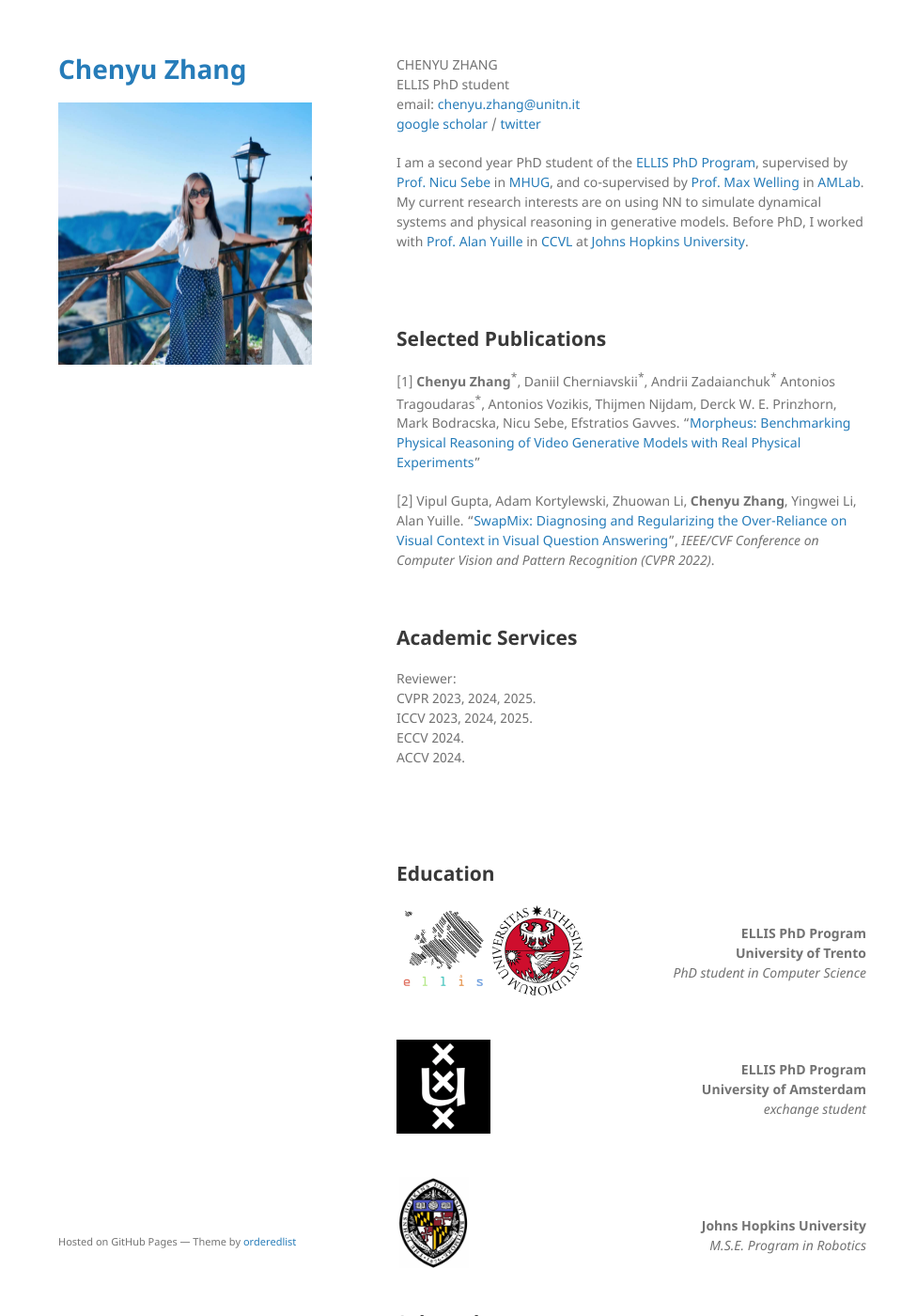
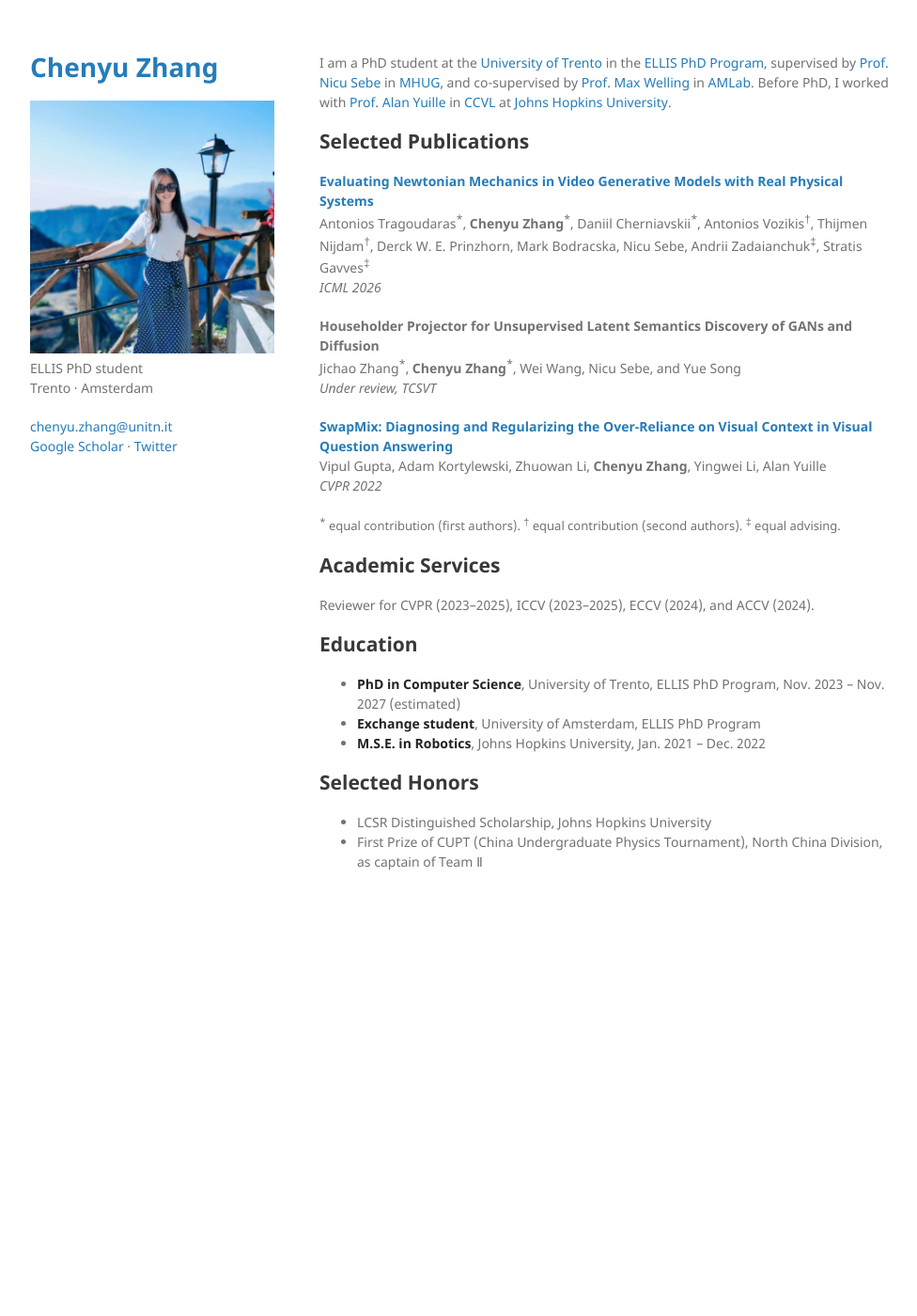
Before and after one commit to AngelicaZ/angelicaz.github.io, a Jekyll site: the page built from index.md, in a window 1280 px wide and 1400 px high. Shown: the whole window at 94% size, without its empty margins (148-1124 px from the left). Built offline with Jekyll 4.4.1, drawn with Linux system fonts in a browser that asks for light colours; our own code applies the rules of GitHub Pages for plain Markdown files; the repository's description, which GitHub fills in, is left out; some of the changed text lies outside the part shown.

Commit message:
add TCSVT publication

```diff
--- a/_layouts/default.html
+++ b/_layouts/default.html
@@ -17,10 +17,19 @@
         <h1><a href="{{ "/" | absolute_url }}">{{ site.title | default: site.github.repository_name }}</a></h1>
 
         {% if site.logo %}
-          <img src="{{site.logo | relative_url}}" alt="Logo" />
+          <img src="{{site.logo | relative_url}}" alt="Chenyu Zhang" />
         {% endif %}
 
-        <p>{{ site.description | default: site.github.project_tagline }}</p>
+        <p>
+          ELLIS PhD student<br>
+          Trento · Amsterdam
+        </p>
+        <p>
+          <a href="mailto:chenyu.zhang@unitn.it">chenyu.zhang@unitn.it</a><br>
+          <a href="https://scholar.google.com/citations?hl=en&user=mhQQsNgAAAAJ">Google Scholar</a>
+          ·
+          <a href="https://twitter.com/AngelicaCZ2016">Twitter</a>
+        </p>
 
         {% if site.github.is_project_page %}
         <p class="view"><a href="{{ site.github.repository_url }}">View the Project on GitHub <small>{{ site.github.repository_nwo }}</small></a></p>
@@ -47,7 +56,6 @@
         {% if site.github.is_project_page %}
         <p>This project is maintained by <a href="{{ site.github.owner_url }}">{{ site.github.owner_name }}</a></p>
         {% endif %}
-        <p><small>Hosted on GitHub Pages &mdash; Theme by <a href="https://github.com/orderedlist">orderedlist</a></small></p>
       </footer>
     </div>
     <script src="{{ "/assets/js/scale.fix.js" | relative_url }}"></script>
--- a/assets/css/style.scss
+++ b/assets/css/style.scss
@@ -2,3 +2,45 @@
 ---
 
 @import "jekyll-theme-minimal";
+
+.pub-note {
+  font-size: 13px;
+}
+
+footer {
+  display: none;
+}
+
+@media screen and (min-width: 800px) {
+  body {
+    padding: 48px 40px;
+  }
+
+  div.wrapper {
+    display: flex;
+    align-items: flex-start;
+    gap: 48px;
+    width: auto;
+    max-width: 920px;
+    margin: 0 auto;
+  }
+
+  header {
+    flex: 0 0 260px;
+    width: 260px;
+    float: none;
+    position: sticky;
+    top: 48px;
+    padding: 0;
+  }
+
+  section {
+    flex: 1 1 auto;
+    width: auto;
+    min-width: 0;
+    float: none;
+    border: 0;
+    margin: 0;
+    padding: 0 0 40px;
+  }
+}
--- a/index.md
+++ b/index.md
@@ -1,78 +1,38 @@
+---
+layout: default
+---
 
-CHENYU ZHANG <br>
-ELLIS PhD student <br>
-<!-- the University of Trento <br> -->
-email: <chenyu.zhang@unitn.it><br>
-[google scholar](https://scholar.google.com/citations?hl=en&user=mhQQsNgAAAAJ) / [twitter](https://twitter.com/AngelicaCZ2016)
+<!-- I am interested in the description that makes a system intelligible, and in how that description generalizes: mechanics in physical reasoning, latent semantics in Householder GANs, and free energy in classical DFT. -->
 
-I am a second year PhD student of the [ELLIS PhD Program](https://ellis.eu/phd-postdoc), supervised by [Prof. Nicu Sebe](https://disi.unitn.it/~sebe/) in [MHUG](http://mhug.disi.unitn.it/#/), and
-co-supervised by [Prof. Max Welling](https://staff.fnwi.uva.nl/m.welling/) in [AMLab](https://amlab.science.uva.nl/). My current research interests are on using NN to simulate dynamical systems and physical reasoning in generative models. Before PhD, I worked with [Prof. Alan Yuille](https://www.cs.jhu.edu/~ayuille/) in [CCVL](https://ccvl.jhu.edu/) at [Johns Hopkins University](https://www.jhu.edu/).
-
-<!-- Combining physics with AI is fun. Physics provides the framework for understanding the universe through mathematical models, offering insights into the fundamental laws that govern our world. AI, particularly through deep learning, enhances our ability to make predictions with remarkable accuracy, although often at the expense of interpretability. My works aim to bridge this gap, leveraging the precision of AI and the foundational principles of physics to develop innovative, interpretable models. -->
-
-
-
-
-<br>
-<br>
+I am a PhD student at the [University of Trento](https://www.unitn.it/en) in the [ELLIS PhD Program](https://ellis.eu/phd-postdoc), supervised by [Prof. Nicu Sebe](https://disi.unitn.it/~sebe/) in [MHUG](http://mhug.disi.unitn.it/#/), and co-supervised by [Prof. Max Welling](https://staff.fnwi.uva.nl/m.welling/) in [AMLab](https://amlab.science.uva.nl/). Before PhD, I worked with [Prof. Alan Yuille](https://www.cs.jhu.edu/~ayuille/) in [CCVL](https://ccvl.jhu.edu/) at [Johns Hopkins University](https://www.jhu.edu/).
 
 ## Selected Publications
 
-[1] <b>Chenyu Zhang</b><sup>&#42;</sup>, Daniil Cherniavskii<sup>&#42;</sup>, Andrii Zadaianchuk<sup>&#42;</sup> Antonios Tragoudaras<sup>&#42;</sup>, Antonios Vozikis, Thijmen Nijdam, Derck W. E. Prinzhorn, Mark Bodracska, Nicu Sebe, Efstratios Gavves. "[Morpheus: Benchmarking Physical Reasoning of Video Generative Models with Real Physical Experiments](https://arxiv.org/pdf/2504.02918v1)"
+<a href="https://arxiv.org/abs/2504.02918"><b>Evaluating Newtonian Mechanics in Video Generative Models with Real Physical Systems</b></a><br>
+Antonios Tragoudaras<sup>&#42;</sup>, <b>Chenyu Zhang</b><sup>&#42;</sup>, Daniil Cherniavskii<sup>&#42;</sup>, Antonios Vozikis<sup>†</sup>, Thijmen Nijdam<sup>†</sup>, Derck W. E. Prinzhorn, Mark Bodracska, Nicu Sebe, Andrii Zadaianchuk<sup>‡</sup>, Stratis Gavves<sup>‡</sup><br>
+<i>ICML 2026</i>
 
-[2] Vipul Gupta, Adam Kortylewski, Zhuowan Li, <b>Chenyu Zhang</b>, Yingwei Li, Alan Yuille. “[SwapMix: Diagnosing and Regularizing the Over-Reliance on Visual Context in Visual Question Answering](https://openaccess.thecvf.com/content/CVPR2022/papers/Gupta_SwapMix_Diagnosing_and_Regularizing_the_Over-Reliance_on_Visual_Context_in_CVPR_2022_paper.pdf)”, <i>IEEE/CVF Conference on Computer Vision and Pattern Recognition (CVPR 2022)</i>.
+<b>Householder Projector for Unsupervised Latent Semantics Discovery of GANs and Diffusion</b><br>
+Jichao Zhang<sup>&#42;</sup>, <b>Chenyu Zhang</b><sup>&#42;</sup>, Wei Wang, Nicu Sebe, and Yue Song<br>
+<i>Under review, TCSVT</i>
 
-<br>
+<a href="https://openaccess.thecvf.com/content/CVPR2022/papers/Gupta_SwapMix_Diagnosing_and_Regularizing_the_Over-Reliance_on_Visual_Context_in_CVPR_2022_paper.pdf"><b>SwapMix: Diagnosing and Regularizing the Over-Reliance on Visual Context in Visual Question Answering</b></a><br>
+Vipul Gupta, Adam Kortylewski, Zhuowan Li, <b>Chenyu Zhang</b>, Yingwei Li, Alan Yuille<br>
+<i>CVPR 2022</i>
+
+<p class="pub-note"><sup>&#42;</sup> equal contribution (first authors). <sup>†</sup> equal contribution (second authors). <sup>‡</sup> equal advising.</p>
 
 ## Academic Services
-Reviewer: <br>
-CVPR 2023, 2024, 2025. <br>
-ICCV 2023, 2024, 2025.  <br>
-ECCV 2024.  <br>
-ACCV 2024.
 
-
-<br>
-
-<br>
+Reviewer for CVPR (2023–2025), ICCV (2023–2025), ECCV (2024), and ACCV (2024).
 
 ## Education
 
- <img style="float: left;" src="assets/img/ellis.png" width="100" height="100">
- <img style="float: left;" src="assets/img/unitn.png" width="100" height="100">
- <p style="text-align: right">
- <br>
- <b> ELLIS PhD Program </b>   <br>
- <b> University of Trento </b>   <br>
- <i> PhD student in Computer Science </i> <br>
- <!-- <i> Nov. 2023 - Apr. 2027 </i> -->
- </p>
-
- <br>
-
- <img style="float: left;" src="assets/img/UvA.png" width="100" height="100">
- <p style="text-align: right">
- <br>
- <b> ELLIS PhD Program </b>   <br>
- <b> University of Amsterdam </b>   <br>
- <i> exchange student </i>
- </p>
-
- <br>
-
- <img style="float: left;" src="assets/img/JHU.jpg" width="80" height="100">
- <p style="text-align: right">
- <br> <br>
- <b> Johns Hopkins University </b>   <br>
- <i> M.S.E. Program in Robotics</i>
- <!-- ，Jan. 2021 - Dec. 2022  -->
- </p>
-
-<br>
+* **PhD in Computer Science**, University of Trento, ELLIS PhD Program, Nov. 2023 – Nov. 2027 (estimated)
+* **Exchange student**, University of Amsterdam, ELLIS PhD Program
+* **M.S.E. in Robotics**, Johns Hopkins University, Jan. 2021 – Dec. 2022
 
 ## Selected Honors
 
-* the LCSR Distinguished Scholarship, Johns Hopkins University
-* Excellent Undergraduate Student
-* First Prize of CUPT (China Undergraduate Physics Tournament) in North China Division, as the Captain of the Team Ⅱ
-* Competitive-world Scholarship (top 1% of University)
+* LCSR Distinguished Scholarship, Johns Hopkins University
+* First Prize of CUPT (China Undergraduate Physics Tournament), North China Division, as captain of Team Ⅱ
```
